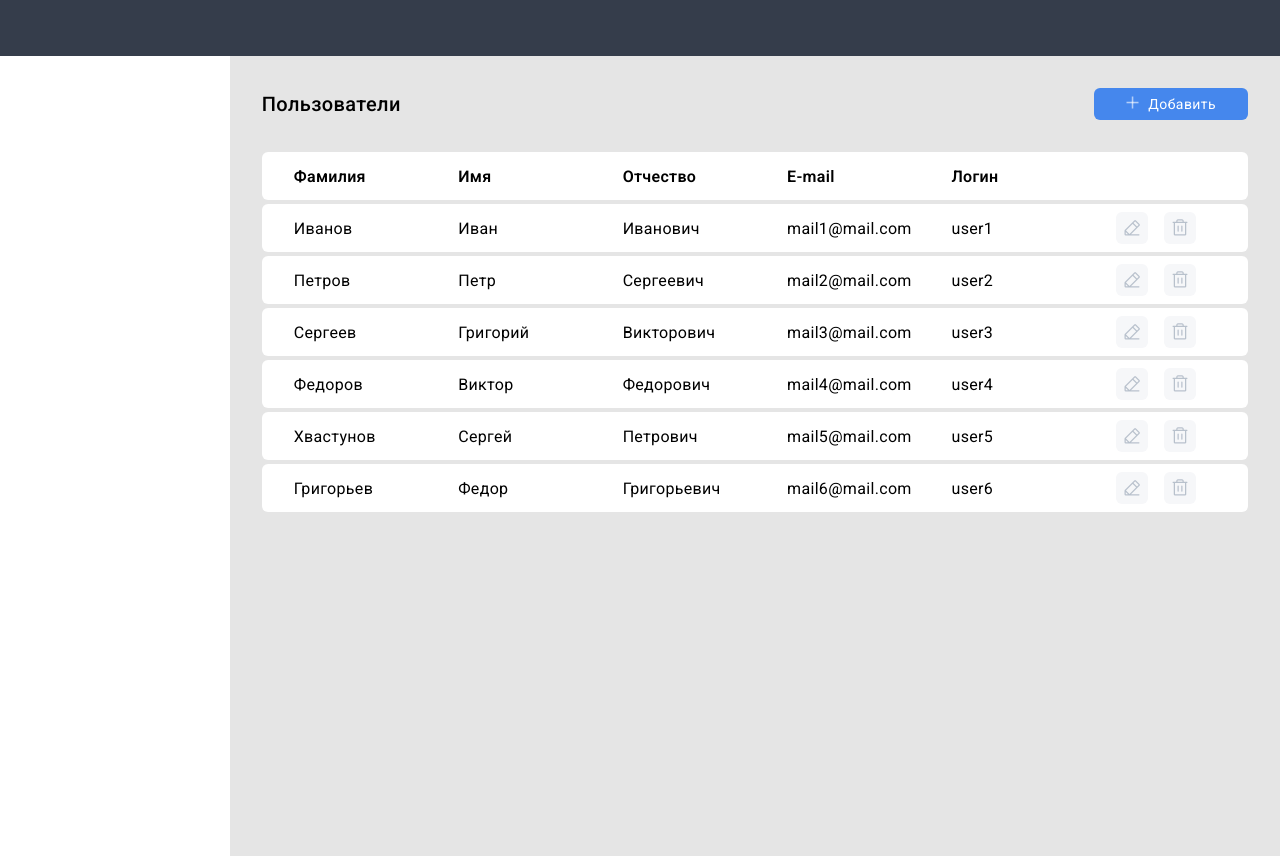
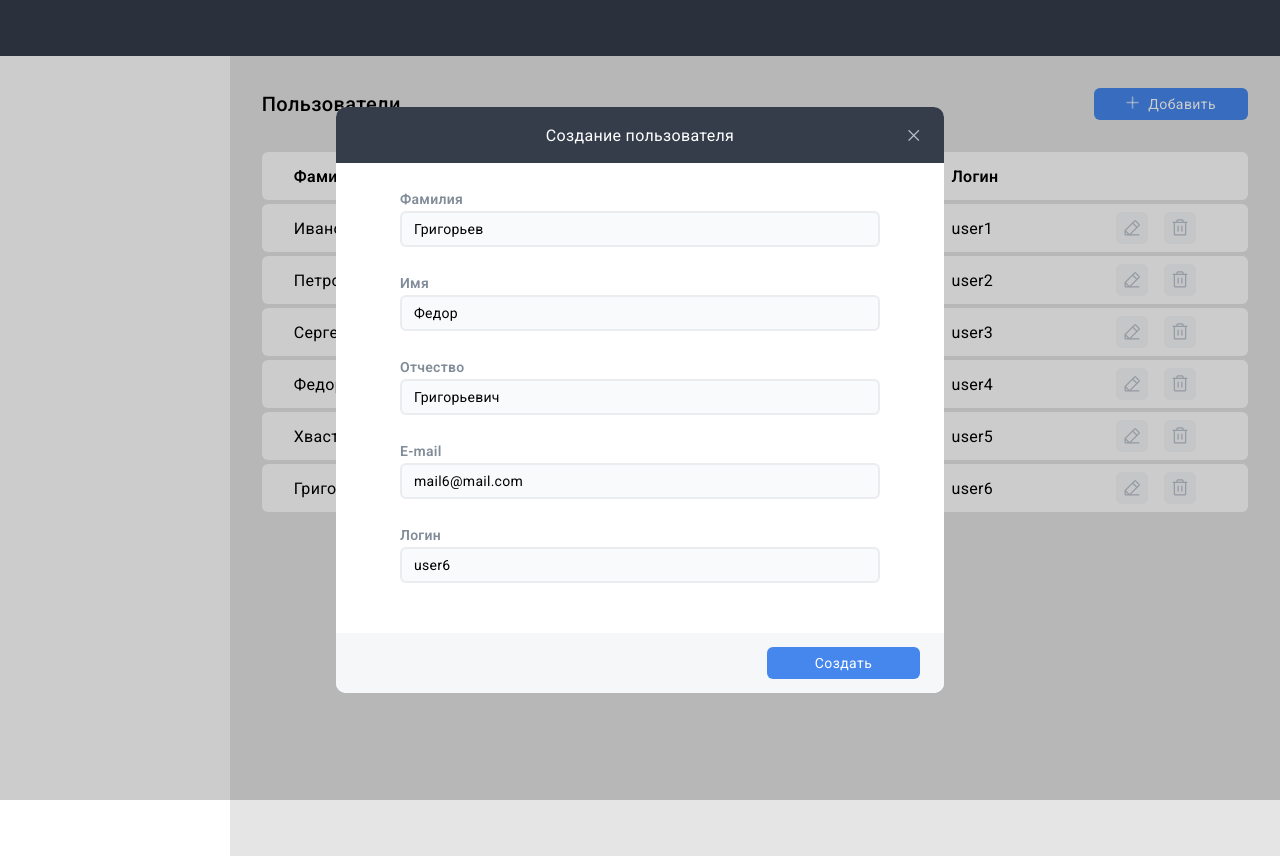
Before and after one commit to Gotlibbb/UsersTable-React-Hooks, a React app: page / in a window 1280 px wide. Built offline with nearby package versions, Linux system fonts and the light colour scheme.

Commit message:
modal window

```diff
--- a/src/atoms/Button.jsx
+++ b/src/atoms/Button.jsx
@@ -1,4 +1,4 @@
-import styled from "styled-components";
+import styled, {css} from "styled-components";
 
 export const Button = (props) => {
   let Button = styled.button`
@@ -12,6 +12,7 @@ export const Button = (props) => {
     font-size: 14px;
     letter-spacing: 0.03em;
     cursor: pointer;
+    ${props.create && css`width: 153px`}
   `;
 
   let Img = styled.img`
@@ -21,7 +22,7 @@ export const Button = (props) => {
 
   return (
     <Button onClick={props.onClickEvent}>
-      <Img src={props.icon} alt="icon" />
+      {props.create ? "" : <Img src={props.icon} alt="icon"/>}
       {props.text}
     </Button>
   );
--- /dev/null
+++ b/src/atoms/Input.jsx
@@ -0,0 +1,40 @@
+import styled from "styled-components";
+import {useState} from "react";
+
+    let InputBlock = styled.div`
+        display: flex;
+        flex-direction: column;
+        padding: 28px  64px 0 ;
+    `;
+    let Title = styled.span`
+        color: #818C99;
+        padding-bottom: 4px;
+        font-size: 14px;
+        letter-spacing: 0.02em;
+        font-weight: 600;
+    `;
+    let InputSC = styled.input`
+       ::placeholder{
+         color:#818C99;
+         opacity: 0.6;
+       }
+        font-size: 14px;
+        border-radius: 6px;
+        outline: none;
+        background: #F9FAFC;
+
+        border: 2px solid #EBECEF;
+        padding: 8px 12px;
+    `;
+
+export const Input = ({title, placeHolder, initInputValue=""}) => {
+
+    let [value, setValue] = useState(initInputValue)
+
+    return (
+            <InputBlock>
+                <Title>{title}</Title>
+                <InputSC type={"text"} placeholder={placeHolder} value={value} onChange={(e)=>setValue(e.currentTarget.value)}/>
+            </InputBlock>
+    )
+}
--- a/src/atoms/LineTable.jsx
+++ b/src/atoms/LineTable.jsx
@@ -1,13 +1,14 @@
 import styled from "styled-components";
-import { UpdateUserBtn } from "../molecules/UpdateUserBtn";
-import { DeleteUserBtn } from "../molecules/DeleteUserBtn";
+import { ModalUpdateUserBtn } from "../molecules/ModalUpdateUserBtn";
+import { ModalDeleteUserBtn } from "../molecules/ModalDeleteUserBtn";
 
 export const LineTable = ({
   user,
   itsHeader,
   itsRows,
   setUpdateModalActive,
-  DeleteUserHandler
+  setDeleteModalActive,
+  setCurrentUserId
 }) => {
   let LineTable = styled.div`
     display: flex;
@@ -43,8 +44,8 @@ export const LineTable = ({
       {itsRows && (
         <CellTable>
           <ButtonBlock>
-            <UpdateUserBtn onClickEvent={setUpdateModalActive} user={user} />
-            <DeleteUserBtn onClickEvent={DeleteUserHandler} userId={user.id} />
+            <ModalUpdateUserBtn showModal={setUpdateModalActive} userId={user.id} setCurrentUserId={setCurrentUserId} />
+            <ModalDeleteUserBtn showModal={setDeleteModalActive} userId={user.id} setCurrentUserId={setCurrentUserId} />
           </ButtonBlock>
         </CellTable>
       )}
--- a/src/molecules/AddUserBtn.jsx
+++ /dev/null
@@ -1,13 +0,0 @@
-import add from "../atoms/icons/add.png";
-import { Button } from "../atoms/Button";
-
-export const AddUserBtn = ({ onClickEvent }) => {
-  return (
-    <Button
-      onClickEvent={() => onClickEvent(true)}
-      icon={add}
-      typeButton={"add"}
-      text={" Добавить"}
-    />
-  );
-};
--- a/src/molecules/DeleteUserBtn.jsx
+++ /dev/null
@@ -1,12 +0,0 @@
-import trash from "../atoms/icons/trash.png";
-import { Button } from "../atoms/Button";
-
-export const DeleteUserBtn = ({ onClickEvent, userId }) => {
-  return (
-    <Button
-      onClickEvent={() => onClickEvent(userId)}
-      icon={trash}
-      typeButton={"icon"}
-    />
-  );
-};
--- /dev/null
+++ b/src/molecules/ModalAddUserBtn.jsx
@@ -0,0 +1,17 @@
+import add from "../atoms/icons/add.png";
+import {Button} from "../atoms/Button";
+
+export const ModalAddUserBtn = ({showModal}) => {
+  const onClickHandler = () => {
+    showModal(true)
+  }
+
+  return (
+      <Button
+          onClickEvent={onClickHandler}
+          icon={add}
+          typeButton={"add"}
+          text={" Добавить"}
+      />
+  );
+};
--- /dev/null
+++ b/src/molecules/ModalDeleteUserBtn.jsx
@@ -0,0 +1,17 @@
+import trash from "../atoms/icons/trash.png";
+import { Button } from "../atoms/Button";
+
+export const ModalDeleteUserBtn = ({ showModal, userId, setCurrentUserId }) => {
+  const onClickHandler = () => {
+    showModal(true)
+    setCurrentUserId(userId)
+  }
+
+  return (
+    <Button
+      onClickEvent={onClickHandler}
+      icon={trash}
+      typeButton={"icon"}
+    />
+  );
+};
--- /dev/null
+++ b/src/molecules/ModalUpdateUserBtn.jsx
@@ -0,0 +1,16 @@
+import pencil from "../atoms/icons/pencil.png";
+import { Button } from "../atoms/Button";
+
+export const ModalUpdateUserBtn = ({ showModal, setCurrentUserId, userId }) => {
+    const onClickHandler = () => {
+    showModal(true)
+    setCurrentUserId(userId)
+  }
+  return (
+    <Button
+      onClickEvent={onClickHandler}
+      icon={pencil}
+      typeButton={"icon"}
+    />
+  );
+};
--- a/src/molecules/UpdateUserBtn.jsx
+++ /dev/null
@@ -1,14 +0,0 @@
-import pencil from "../atoms/icons/pencil.png";
-import { Button } from "../atoms/Button";
-
-export const UpdateUserBtn = ({ onClickEvent }) => {
-  return (
-    <Button
-      onClickEvent={() => {
-        onClickEvent(true);
-      }}
-      icon={pencil}
-      typeButton={"icon"}
-    />
-  );
-};
--- /dev/null
+++ b/src/molecules/table/ModalWindowTable.jsx
@@ -0,0 +1,80 @@
+import {Input} from "../../atoms/Input";
+import styled from "styled-components";
+import {Button} from "../../atoms/Button";
+
+
+let ModalContainer = styled.div`
+  display: flex;
+  justify-content: center;
+  align-items: center;
+  position: fixed;
+  height: 100vh;
+  width: 100vw;
+  top: 0;
+  left: 0;
+  background-color: rgba(0, 0, 0, 0.2);
+`;
+let ModalWindow = styled.div`
+  background: white;
+  border-radius: 10px;
+  width: 608px;
+`;
+let ModalHead = styled.div`
+  display: flex;
+  justify-content: center;
+  align-items: center;
+  color: white;
+  height: 56px;
+  background: #353D4B;
+  border-radius: 10px 10px 0 0;
+`;
+let Out = styled.span`
+  text-align: right;
+  color: #B8C1CC;
+  font-size: 15px;
+  flex: 1;
+  padding-top: 2px;
+  padding-right: 24px;
+  cursor: pointer;
+
+`;
+let Title = styled.span`
+  position: absolute;
+  text-align: center;
+`;
+
+let ModalFooter = styled.div`
+  display: flex;
+  justify-content: flex-end;
+  align-items: center;
+  color: white;
+  height: 60px;
+  background: #F6F7F9;
+  border-radius: 0 0 10px 10px;
+  padding-right: 24px;
+  margin-top: 50px;
+`;
+
+export const ModalWindowTable = ({user, modalTitle}) => {
+
+
+
+    return (
+        <ModalContainer>
+            <ModalWindow>
+                <ModalHead>
+                    <Title>{modalTitle}</Title>
+                    <Out>⨉</Out>
+                </ModalHead>
+                <Input title={"Фамилия"} placeHolder={"Введите фамилию"} initInputValue={user.sername}/>
+                <Input title={"Имя"} placeHolder={"Введите имя"} initInputValue={user.name}/>
+                <Input title={"Отчество"} placeHolder={"Введите отчество"} initInputValue={user.fatherName}/>
+                <Input title={"E-mail"} placeHolder={"Введите электронную почту"} initInputValue={user.email}/>
+                <Input title={"Логин"} placeHolder={"Введите логин"} initInputValue={user.login}/>
+                <ModalFooter>
+                    <Button create typeButton={"add"} onClick={alert} text={"Создать"}/>
+                </ModalFooter>
+            </ModalWindow>
+        </ModalContainer>
+    )
+}
--- a/src/molecules/table/TableRow.jsx
+++ b/src/molecules/table/TableRow.jsx
@@ -1,11 +1,12 @@
 import { LineTable } from "../../atoms/LineTable";
 
-export const TableRow = ({ user, setUpdateModalActive, DeleteUserHandler }) => {
+export const TableRow = ({ user, setUpdateModalActive, setDeleteModalActive, setCurrentUserId }) => {
   return (
     <LineTable
       user={user}
       setUpdateModalActive={setUpdateModalActive}
-      DeleteUserHandler={DeleteUserHandler}
+      setDeleteModalActive={setDeleteModalActive}
+      setCurrentUserId={setCurrentUserId}
       itsRows={true}
     />
   );
--- a/src/organisms/Header.jsx
+++ b/src/organisms/Header.jsx
@@ -1,5 +1,12 @@
-import style from "../pages/styles.module.css";
+import styled from "styled-components"
 
 export const Header = () => {
-  return <div className={style.Header}> </div>;
+
+    let Header = styled.div`
+      height: 56px;
+      background: #353d4b;
+    `;
+
+
+    return <Header> </Header>;
 };
--- a/src/organisms/SideBar.jsx
+++ b/src/organisms/SideBar.jsx
@@ -1,5 +1,12 @@
-import style from "../pages/styles.module.css";
+import styled from "styled-components"
 
 export const SideBar = () => {
-  return <div className={style.SideBar}> </div>;
+
+    let SideBar = styled.div`
+      width: 280px;
+      height: 100vh;
+      background: #ffffff;
+    `;
+
+    return <SideBar> </SideBar>;
 };
--- a/src/organisms/UsersTable/UsersTable.jsx
+++ b/src/organisms/UsersTable/UsersTable.jsx
@@ -1,37 +1,63 @@
-import style from "./UsersTable.module.css";
-import { AddUserBtn } from "../../molecules/AddUserBtn";
-import { TableHeader } from "../../molecules/table/TableHeader";
-import { TableRow } from "../../molecules/table/TableRow";
-import { useState } from "react";
+import {ModalAddUserBtn} from "../../molecules/ModalAddUserBtn";
+import {TableHeader} from "../../molecules/table/TableHeader";
+import {TableRow} from "../../molecules/table/TableRow";
+import {useState} from "react";
+import styled from "styled-components";
 
 export const UsersTable = ({
+
                                users,
+
+                               //кнопки в модалки
                                AddUserHandler,
                                UpdateUserHandler,
                                DeleteUserHandler,
-  modalActive
+
+                               //отображение модалок
+                               setUpdateModalActive,
+                               setCreateModalActive,
+                               setDeleteModalActive,
+
+                               //  изменение актуального пользователя
+                               setCurrentUserId,
                            }) => {
-  //активация модальных окон
-  const [updateModalActive, setUpdateModalActive] = useState(true);
-  const [createModalActive, setCreateModalActive] = useState(true);
+
+    let TableContainer = styled.div`
+      display: flex;
+      flex-direction: column;
+      height: 100%;
+    `;
+    let AddUsersBlock = styled.div`
+      display: flex;
+      justify-content: space-between;
+      align-items: center;
+      margin: 32px;
+      font-style: normal;
+      font-weight: 500;
+      font-size: 20px;
+      line-height: 28px;
+    `;
 
     return (
-    <div className={style.TableContainer}>
-      <div className={style.TableContainer__AddUsersBlock}>
+        <TableContainer>
+            <AddUsersBlock>
                 <span>Пользователи</span>
-        <AddUserBtn onClickEvent={setCreateModalActive} />
-      </div>
-      <TableHeader />
+                <ModalAddUserBtn showModal={setCreateModalActive}/>
+            </AddUsersBlock>
+            <TableHeader/>
 
             {users &&
             users.map((u) => (
                 <TableRow
                     user={u}
                     setUpdateModalActive={setUpdateModalActive}
-            DeleteUserHandler={DeleteUserHandler}
+                    setDeleteModalActive={setDeleteModalActive}
+                    setCurrentUserId={setCurrentUserId}
                     key={u.id}
                 />
             ))}
-    </div>
+
+        </TableContainer>
+
     );
 };
--- a/src/organisms/UsersTable/UsersTable.module.css
+++ /dev/null
@@ -1,21 +0,0 @@
-.TableContainer {
-  display: flex;
-  flex-direction: column;
-  height: 100%;
-  /* width: 100%; */
-}
-
-.TableContainer__AddUsersBlock {
-  display: flex;
-  justify-content: space-between;
-  align-items: center;
-  margin: 32px;
-
-  /* border: 1px solid; */
-
-  font-style: normal;
-  font-weight: 500;
-  font-size: 20px;
-  line-height: 28px;
-  /* width: 100%; */
-}
--- a/src/organisms/UsersTable/UsersTableContainer.jsx
+++ b/src/organisms/UsersTable/UsersTableContainer.jsx
@@ -1,6 +1,6 @@
-import { UsersTable } from "./UsersTable";
-import { useState } from "react";
-import { v1 } from "uuid";
+import {UsersTable} from "./UsersTable";
+import {useState} from "react";
+import {ModalWindowTable} from "../../molecules/table/ModalWindowTable";
 
 const initUsers = [
     {
@@ -9,7 +9,7 @@ const initUsers = [
         fatherName: "Иванович",
         email: "mail1@mail.com",
         login: "user1",
-    id: v1()
+        id: 1
     },
     {
         sername: "Петров",
@@ -17,7 +17,7 @@ const initUsers = [
         fatherName: "Сергеевич",
         email: "mail2@mail.com",
         login: "user2",
-    id: v1()
+        id: 2
     },
     {
         sername: "Сергеев",
@@ -25,7 +25,7 @@ const initUsers = [
         fatherName: "Викторович",
         email: "mail3@mail.com",
         login: "user3",
-    id: v1()
+        id: 3
     },
     {
         sername: "Федоров",
@@ -33,7 +33,7 @@ const initUsers = [
         fatherName: "Федорович",
         email: "mail4@mail.com",
         login: "user4",
-    id: v1()
+        id: 4
     },
     {
         sername: "Хвастунов",
@@ -41,7 +41,7 @@ const initUsers = [
         fatherName: "Петрович",
         email: "mail5@mail.com",
         login: "user5",
-    id: v1()
+        id: 5
     },
     {
         sername: "Григорьев",
@@ -49,11 +49,19 @@ const initUsers = [
         fatherName: "Григорьевич",
         email: "mail6@mail.com",
         login: "user6",
-    id: v1()
+        id: 6
     }
 ];
 
 export const UsersTableContainer = () => {
+    let user = {
+        sername: "Григорьев",
+        name: "Федор",
+        fatherName: "Григорьевич",
+        email: "mail6@mail.com",
+        login: "user6",
+        id: 6
+    }
     const [users, setUsers] = useState(initUsers);
 
     const AddUserHandler = (newUser) => {
@@ -65,7 +73,7 @@ export const UsersTableContainer = () => {
                 fatherName: newUser.fatherName,
                 email: newUser.email,
                 login: newUser.login,
-        id: v1()
+                id: 7
             }
         ]);
     };
@@ -85,12 +93,27 @@ export const UsersTableContainer = () => {
         setUsers(users.filter((u) => u.id !== userId));
     };
 
+    //активация модальных окон
+    const [updateModalActive, setUpdateModalActive] = useState(false);
+    const [createModalActive, setCreateModalActive] = useState(false);
+    const [deleteModalActive, setDeleteModalActive] = useState(false);
+    //актуальный userId
+    const [currentUserId, setCurrentUserId] = useState("")
+
+
     return (
+        <>
+            <ModalWindowTable user={user} modalTitle={"Создание пользователя"}/>
             <UsersTable
                 users={users}
                 AddUserHandler={AddUserHandler}
                 UpdateUserHandler={UpdateUserHandler}
                 DeleteUserHandler={DeleteUserHandler}
+                setUpdateModalActive={setUpdateModalActive}
+                setCreateModalActive={setCreateModalActive}
+                setDeleteModalActive={setDeleteModalActive}
+                setCurrentUserId={setCurrentUserId}
             />
+        </>
     );
 };
--- a/src/pages/App.js
+++ b/src/pages/App.js
@@ -1,19 +1,38 @@
-import { Header } from "../organisms/Header";
-import { SideBar } from "../organisms/SideBar";
-import { UsersTableContainer } from "../organisms/UsersTable/UsersTableContainer";
-import style from "./styles.module.css";
+import {Header} from "../organisms/Header";
+import {SideBar} from "../organisms/SideBar";
+import {UsersTableContainer} from "../organisms/UsersTable/UsersTableContainer";
 import "typeface-roboto";
+import styled from "styled-components"
+import "./styles.module.css"
 
 export const App = () => {
-  return (
-    <div className={style.App}>
-      <Header />
-      <div className={style.flexBlock}>
-        <SideBar />
-        <div className={style.Content}>
-          <UsersTableContainer />
-        </div>
-      </div>
-    </div>
-  );
+
+    let AppBlock = styled.div`
+      flex-direction: column;
+      background-color: #e5e5e5;
+      height: 100%;
+    `;
+
+    let FlexBlock = styled.div`
+      display: flex;
+      flex-direction: row;
+    `;
+
+    let ContentBlock = styled.div`
+      width: 100%;
+
+    `;
+
+
+    return (
+        <AppBlock>
+            <Header/>
+            <FlexBlock>
+                <SideBar/>
+                <ContentBlock>
+                    <UsersTableContainer/>
+                </ContentBlock>
+            </FlexBlock>
+        </AppBlock>
+    );
 };
--- a/src/pages/styles.module.css
+++ b/src/pages/styles.module.css
@@ -1,31 +1,7 @@
 * {
-  font-family: Roboto;
+  font-family: Roboto, sans-serif;
   letter-spacing: 0.02em;
-}
 
-.App {
-  flex-direction: column;
-  background-color: #e5e5e5;
-}
-
-.Header {
-  height: 56px;
-  background: #353d4b;
-}
-
-.flexBlock {
-  display: flex;
-  flex-direction: row;
-}
-
-.SideBar {
-  width: 280px;
-  height: 100vh;
-  background: #ffffff;
-}
-
-.Content {
-  width: 100%;
 }
 
 body {
```
Lines whose indentation alone changed are shown as unchanged.
